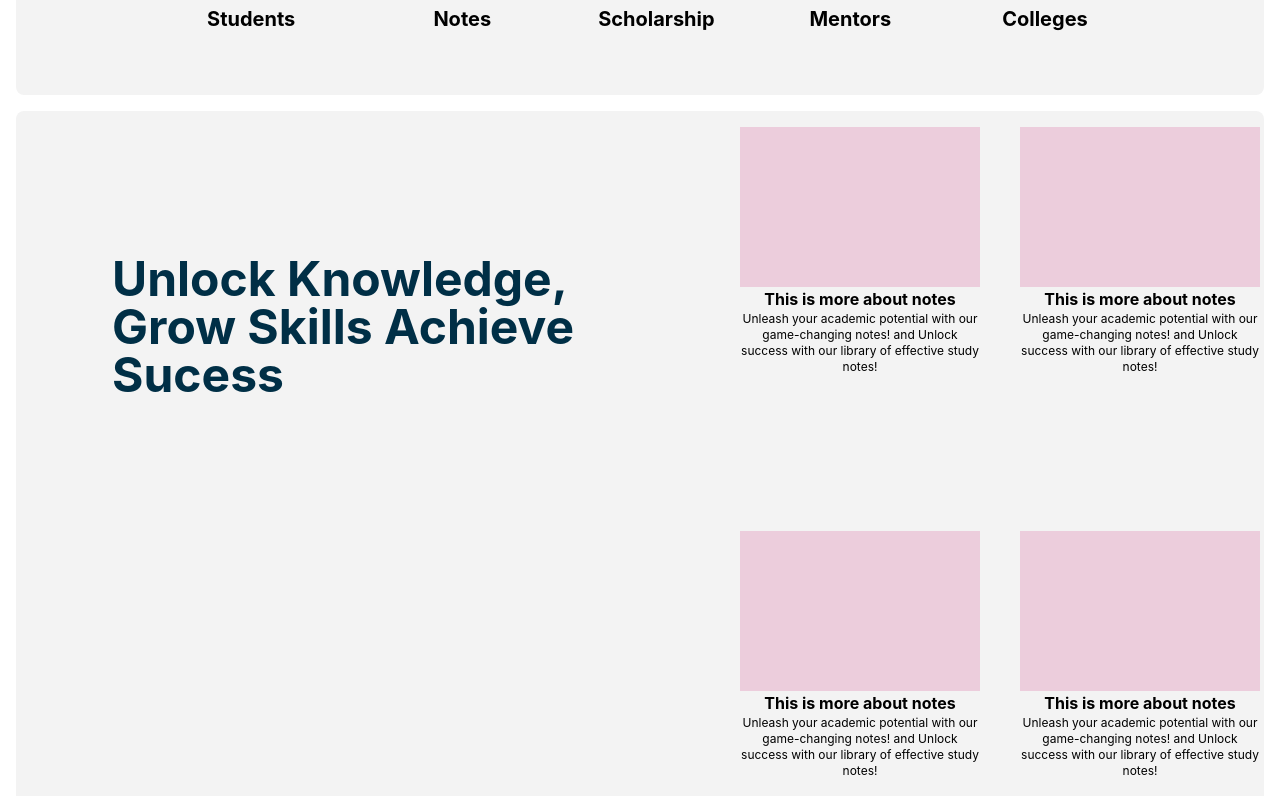
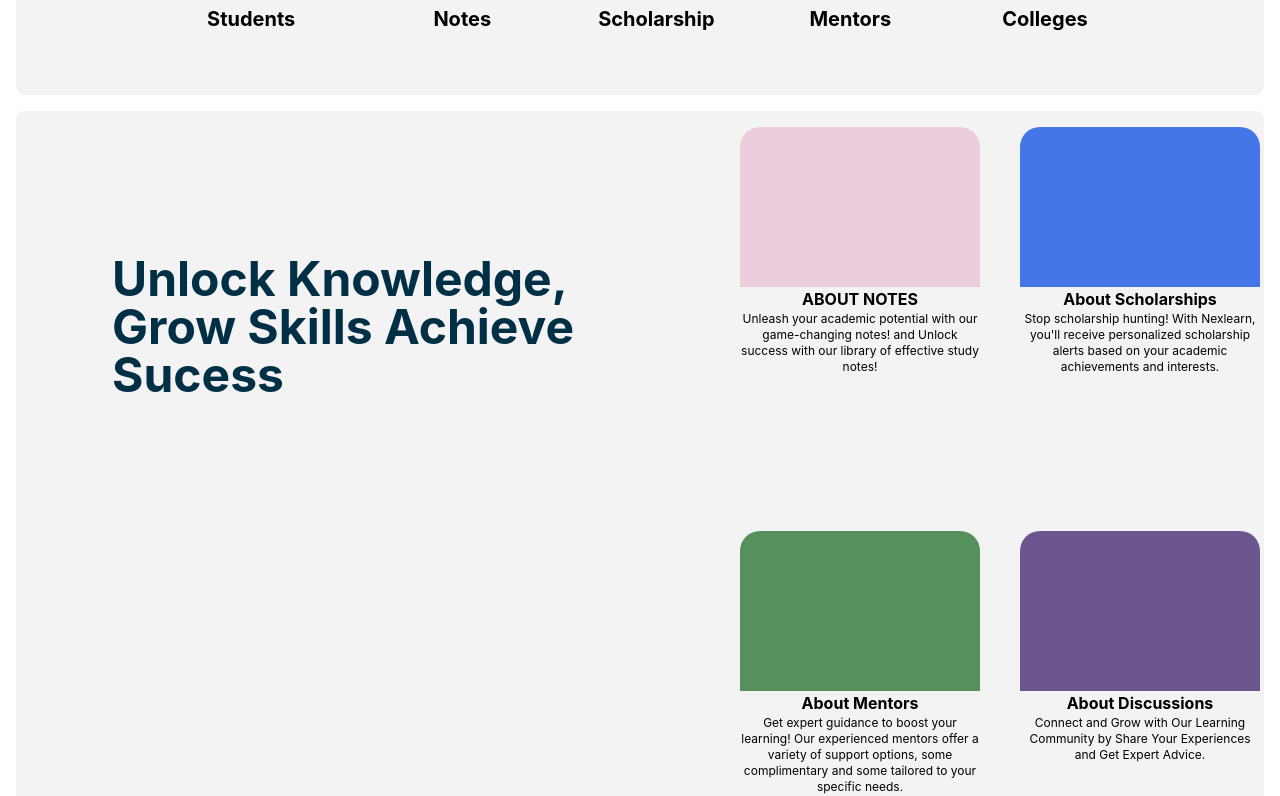
Before and after one commit to Harshsharmaa28/404-FOUND, a React (Create React App) app: page / in a window 1280 px wide. Shown: the part 889-1685 px from the top of the page. Built offline with nearby package versions, Linux system fonts and the light colour scheme.

Commit message:
Info content updated

```diff
--- a/src/components/Info/Info.jsx
+++ b/src/components/Info/Info.jsx
@@ -14,23 +14,33 @@ const Info = () => {
         </div>
         <div className="vsm:max-sm:px-4 mt-2 flex justify-between px-40 text-xl">
           <div className="items-center flex flex-col">
-            <span className="vsm:max-sm:text-xl text-5xl font-bold text-[#4844EF]">1000+</span>
+            <span className="vsm:max-sm:text-xl text-5xl font-bold text-[#4844EF]">
+              1000+
+            </span>
             <span className="vsm:max-sm:text-sm font-bold">Students</span>
           </div>
           <div className=" items-center flex flex-col">
-            <span className="vsm:max-sm:text-xl text-5xl font-bold text-[#4844EF]">200+</span>
+            <span className="vsm:max-sm:text-xl text-5xl font-bold text-[#4844EF]">
+              200+
+            </span>
             <span className="vsm:max-sm:text-sm font-bold">Notes</span>
           </div>
           <div className="vsm:max-sm:hidden items-center flex flex-col">
-            <span className="vsm:max-sm:text-xl text-5xl font-bold text-[#4844EF]">15+</span>
+            <span className="vsm:max-sm:text-xl text-5xl font-bold text-[#4844EF]">
+              15+
+            </span>
             <span className="vsm:max-sm:text-sm font-bold">Scholarship</span>
           </div>
           <div className="items-center flex flex-col">
-            <span className="vsm:max-sm:text-xl text-5xl font-bold text-[#4844EF]">500+</span>
+            <span className="vsm:max-sm:text-xl text-5xl font-bold text-[#4844EF]">
+              500+
+            </span>
             <span className="vsm:max-sm:text-sm font-bold">Mentors</span>
           </div>
           <div className="items-center flex flex-col">
-            <span className="vsm:max-sm:text-xl text-5xl font-bold text-[#4844EF]">100+</span>
+            <span className="vsm:max-sm:text-xl text-5xl font-bold text-[#4844EF]">
+              100+
+            </span>
             <span className="vsm:max-sm:text-sm font-bold">Colleges</span>
           </div>
         </div>
@@ -42,11 +52,33 @@ const Info = () => {
             Unlock Knowledge, Grow Skills Achieve Sucess
           </div>
 
-          <div className="vsm:max-sm: py-4 justify-center gap-10 flex flex-wrap">
-            <Infodiv />
-            <Infodiv />
-            <Infodiv />
-            <Infodiv />
+          <div className="vsm:max-sm: py-4 justify-center  gap-10 flex flex-wrap">
+            <Infodiv
+              title="ABOUT NOTES"
+              subTitle="Unleash your academic potential with our game-changing notes! and Unlock success with our library of effective study notes!
+"
+              color="#ECCDDC"
+            />
+            <Infodiv
+              title="About Scholarships"
+              subTitle="Stop scholarship hunting!  With Nexlearn, you'll receive personalized scholarship alerts based on your academic achievements and interests.
+
+"
+              color="#4476E8"
+            />
+            <Infodiv
+              title="About Mentors"
+              subTitle="Get expert guidance to boost your learning!  Our experienced mentors offer a variety of support options, some complimentary and some tailored to your specific needs.
+"
+              color="
+#56905C"
+            />
+            <Infodiv
+              title="About Discussions"
+              subTitle="Connect and Grow with Our Learning Community by Share Your Experiences and Get Expert Advice.
+"
+              color="#6C5690"
+            />
           </div>
         </div>
       </div>
--- a/src/components/Info/Infodiv.jsx
+++ b/src/components/Info/Infodiv.jsx
@@ -1,15 +1,19 @@
 import React from "react";
 
-const Infodiv = () => {
+const Infodiv = ({ title, subTitle, color }) => {
   return (
-    <div className=" rounded-lg w-[15rem] h-[15rem] ">
-      <div className=" h-2/3 w-full bg-[#ECCDDC] "></div>
-      <div className=" h-1/3 text-center w-full  ">
-        <h1 className=" font-bold ">This is more about notes</h1>
-        <p className=" text-xs ">
-        Unleash your academic potential with our game-changing notes! and Unlock success with our library of effective study notes!
-
-        </p>
+    <div className="rounded-lg w-[15rem] h-[15rem]">
+      <div
+        className={`h-2/3 w-full `}
+        style={{
+          backgroundColor: color,
+          borderTopLeftRadius: "20px",
+          borderTopRightRadius: "20px",
+        }}
+      ></div>
+      <div className="h-1/3 text-center w-full">
+        <h1 className="font-bold">{title}</h1>
+        <p className="text-xs">{subTitle}</p>
       </div>
     </div>
   );
```
